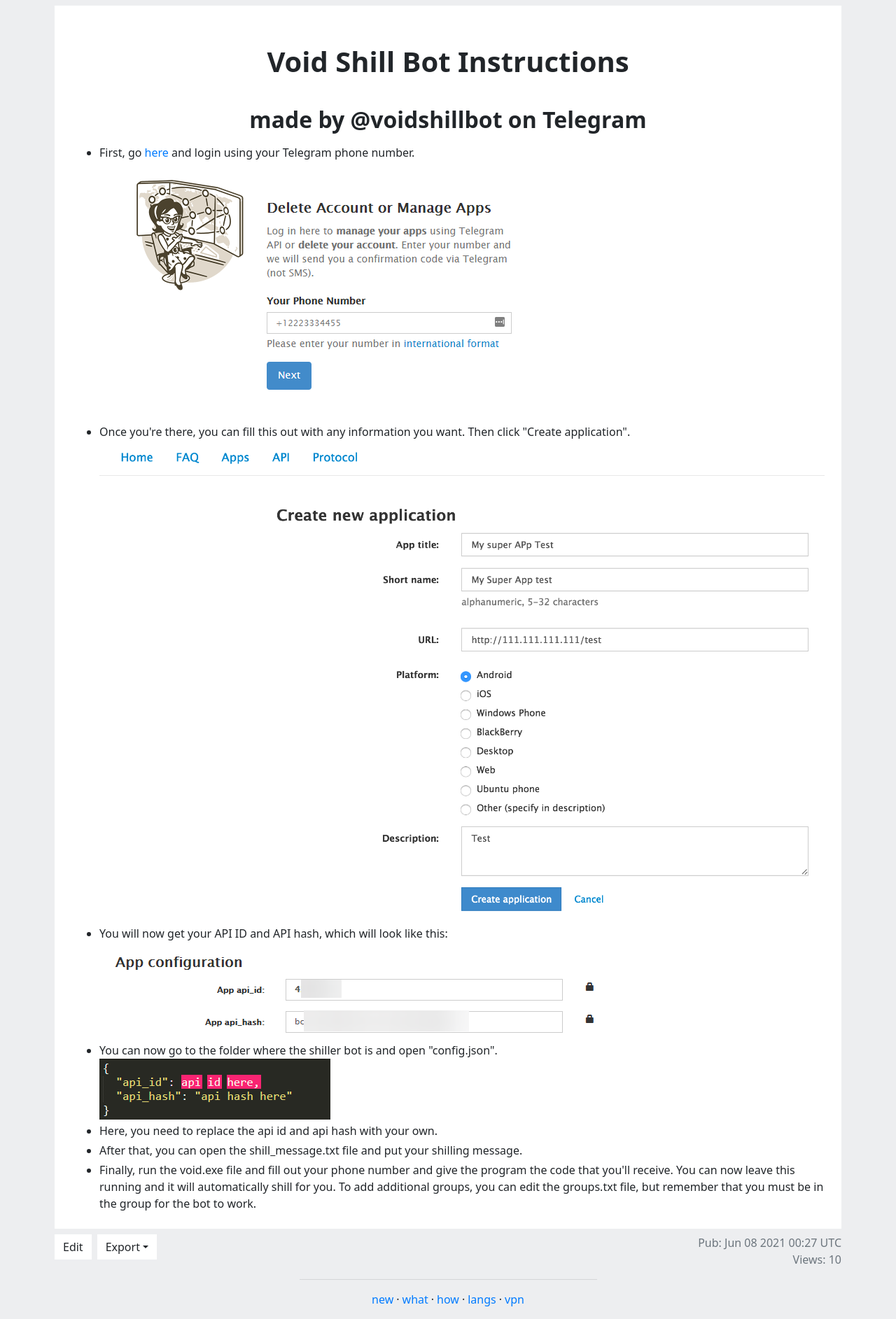
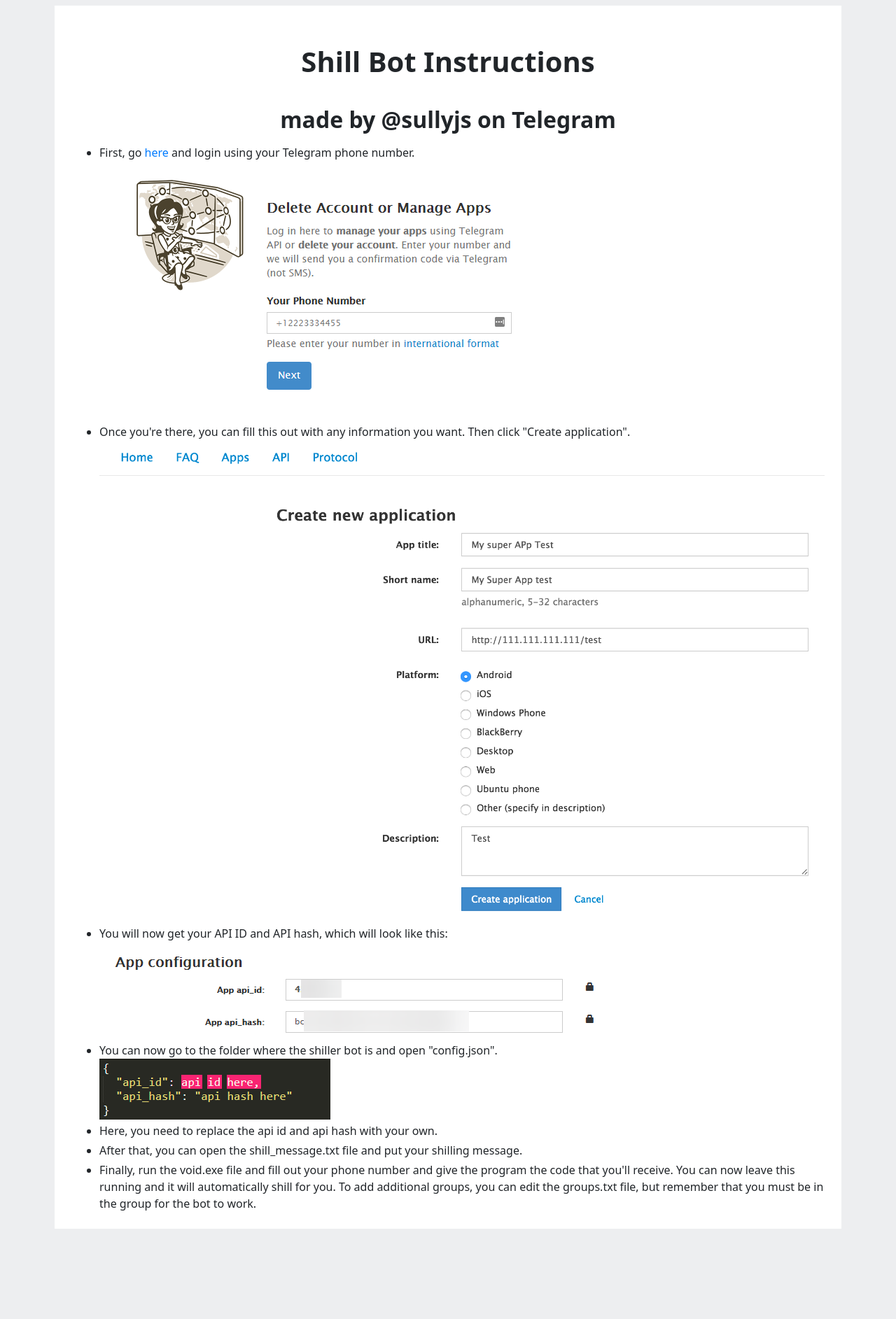
Before and after one commit to sullyjs/shillbot, a plain HTML site: page index.html in a window 1280 px wide. Shown: the whole page at 70% size. After the commit the page ends 1764 px from the top, so only its background shows below. Drawn offline with nearby package versions, Linux system fonts and the light colour scheme.

Commit message:
Update and rename Void Shill Bot Instructions.html to index.html

```diff
--- a/Void Shill Bot Instructions.html
+++ b/index.html
@@ -69,8 +69,8 @@ You can now go to t...">
 
             <div class="entry-text my-2 px-2 px-sm-4" style="min-height: 15rem; padding-top:0.1px; padding-bottom:0.1px">
                 <article>
-                    <div><h1 id="void-shill-bot-instructions" class="md-center h-align"><span class="md-align md-center">Void Shill Bot Instructions</span><a class="headerlink" href="https://rentry.org/voidshillbot#void-shill-bot-instructions" title="Permanent link" style="display: none;">#</a></h1>
-<h2 id="made-by-voidshillbot-on-telegram" class="md-center h-align"><span class="md-align md-center">made by @voidshillbot on Telegram</span><a class="headerlink" href="https://rentry.org/voidshillbot#made-by-voidshillbot-on-telegram" title="Permanent link" style="display: none;">#</a></h2>
+                    <div><h1 id="void-shill-bot-instructions" class="md-center h-align"><span class="md-align md-center">Shill Bot Instructions</span><a class="headerlink" href="https://rentry.org/voidshillbot#void-shill-bot-instructions" title="Permanent link" style="display: none;">#</a></h1>
+<h2 id="made-by-voidshillbot-on-telegram" class="md-center h-align"><span class="md-align md-center">made by @sullyjs on Telegram</span><a class="headerlink" href="https://rentry.org/voidshillbot#made-by-voidshillbot-on-telegram" title="Permanent link" style="display: none;">#</a></h2>
 <ul>
 <li>First, go <a href="https://my.telegram.org/auth" rel="nofollow noopener">here</a> and login using your Telegram phone number.<br>
 <img alt="" src="./Void Shill Bot Instructions_files/JXVOziK.png" title=""></li>
@@ -89,43 +89,6 @@ You can now go to t...">
         </div>
     </div>
 
-    <div class="row no-gutters">
-        <div class="col-12 px-0">
-            <div class="text-muted">
-                <div class="float-left text-left">
-                    <a role="button" class="btn btn-light float-left squared mr-2" href="https://rentry.org/voidshillbot/edit">Edit</a>
-                    <div class="dropdown d-inline-block position-relative">
-                        <button id="dropdownButton" class="btn btn-light squared mr-2 dropdown-toggle" type="button">Export</button>
-                        <div class="dropdown-content">
-                            <a role="button" class="btn btn-light squared" href="https://rentry.org/voidshillbot/raw">Raw</a>
-                            <a role="button" class="btn btn-light squared" href="https://rentry.org/voidshillbot/pdf">PDF</a>
-                            <a role="button" class="btn btn-light squared" href="https://rentry.org/voidshillbot/png">PNG</a>
-                        </div>
-                    </div>
-                </div>
-                <div class="float-right text-right pr-2 pr-sm-0">
-                    Pub: Jun 08 2021 00:27 UTC<br>
-
-                    Views: 10<br>
-                </div>
-            </div>
-        </div>
-    </div>
-</div>
-
-
-            <div class="text-center w-100 mb-3">
-                <hr class="basement-hr">
-                <a class="mr-1" href="https://rentry.org/">new</a>·<a class="mx-1" href="https://rentry.org/what">what</a>·<a class="mx-1" href="https://rentry.org/how">how</a>·<a class="mx-1" href="https://rentry.org/langs">langs</a>·<a class="ml-1" href="https://rentry.org/vpn">vpn</a>
-
-            </div>
-
-
-
-
-        </div>
-    </div>
-
     <script src="./Void Shill Bot Instructions_files/jquery.min.js.download"></script>
     <script src="./Void Shill Bot Instructions_files/bootstrap.min.js.download"></script>
 
```
